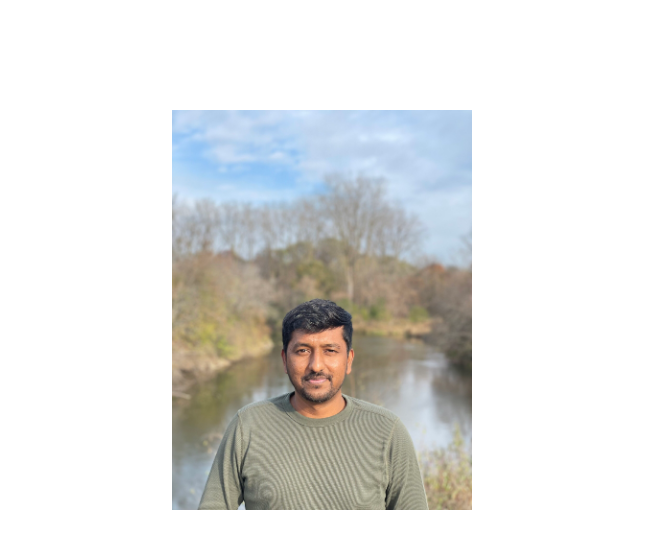
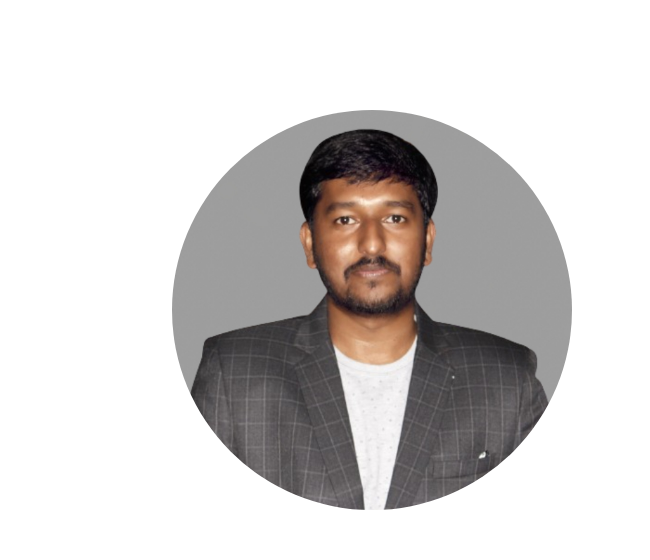
Before and after one commit to PramodCGowda/my-portfolio, a plain HTML site: page index.html in a window 1280 px wide. Shown: the part 174-734 px from the top of the page, 0-650 px from the left. Drawn offline with Linux system fonts and the light colour scheme.

Commit message:
added assets and update css property for image

```diff
--- a/css/style.css
+++ b/css/style.css
@@ -171,9 +171,17 @@ section {
 
 .section__pic-container {
   display: flex;
-  height: 400px;
-  width: 400px;
+  height: 100px;
+  width: 200px;
   margin: auto 0;
+  border-radius: 50%;
+}
+
+.section__pic-container .circular {
+  width: 100%;
+  height: 100%;
+  object-fit: cover;
+  border-radius: 50%;
 }
 
 .section__text {
--- a/index.html
+++ b/index.html
@@ -38,7 +38,7 @@
     </nav>
     <section id="profile">
       <div class="section__pic-container">
-        <img src="./assets/pramod.jpg" alt="Pramoda Chandru profile picture" />
+        <img src="./assets/pramod2.jpg" alt="Pramoda Chandru profile picture" class="circular">
       </div>
       <div class="section__text">
         <p class="section__text__p1">Hello, I'm</p>
@@ -77,7 +77,7 @@
       <div class="section-container">
         <div class="section__pic-container">
           <img
-            src="./assets/pramod.jpg"
+            src="./assets/pramod3.jpg"
             alt="Profile picture"
             class="about-pic"
           />
@@ -418,6 +418,6 @@
       </nav>
       <!-- <p>Copyright &#169; 2024 Pramoda Chandru. All Rights Reserved.</p> -->
     </footer>
-    <script src="script.js"></script>
+    <script src="./js/main.js"></script>
   </body>
 </html>
```
Also changed, not shown: assets/pramod2.jpg (added), assets/pramod3.jpg (added).
